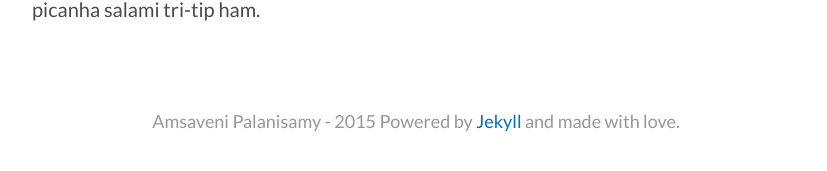
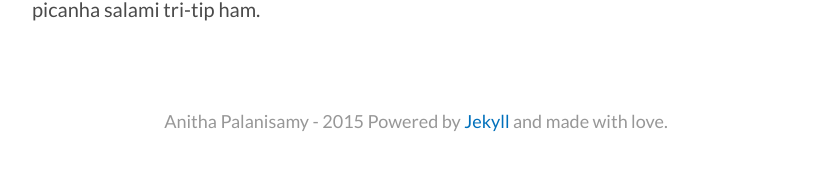
Before and after one commit to Bloc/portfolio-kami, a Jekyll site: the page built from about.md, in a window 1280 px wide and 900 px high, scrolled down 623 px. Shown: the part 701-872 px from the top of the window, without its empty margins (224-1051 px from the left). Built offline with Jekyll 4.4.1, drawn with Linux system fonts in a browser that asks for light colours; nearby versions of some CDN libraries; some of the changed text lies outside the part shown.

Commit message:
cleaned up config file

```diff
--- a/_config.yml
+++ b/_config.yml
@@ -5,7 +5,7 @@ url: "https://anithapal.github.io/" # the base hostname & protocol for your site
 # THEME-SPECIFIC CONFIGURATION
 theme:
   # Meta
-  title: Amsaveni Palanisamy # Your name will go here
+  title: Anitha Palanisamy
   description: "Ruby On Rails developer - Journey " # used by search engines
 
   # Header and footer text
@@ -14,14 +14,14 @@ theme:
      <p>I'm a Web developer specializing in Rails, JavaScript and AngularJS.</p>
   header_text_feature_image:
   footer_text: >
-   Amsaveni Palanisamy - 2015
+   Anitha Palanisamy - 2015
    Powered by <a href="http://jekyllrb.com">Jekyll</a> and made with love.
 
   # Icons
   rss: false
-  email_address: "anithaspark@gmail.com" # Full email address, e.g. "sam@example.com"
-  github: "anithaPal" # github profile name, e.g. "madebymunsters"
-  linkedin: "www.linkedin.com/in/AnithaPalanisamy" # Full URL
+  email_address: "anithaspark@gmail.com"
+  github: "anithaPal"
+  linkedin: "www.linkedin.com/in/AnithaPalanisamy"
   stack_exchange:  # Full URL
   twitter: "@AnithaPal"
 
@@ -44,7 +44,7 @@ theme:
   google_fonts: "Lato:300,400,700,300italic,700italic|Abril+Fatface"
 
 # PAGINATION
-paginate: 100
+paginate: 2
 paginate_path: "blog/page:num"
 
 # COLLECTIONS
```
